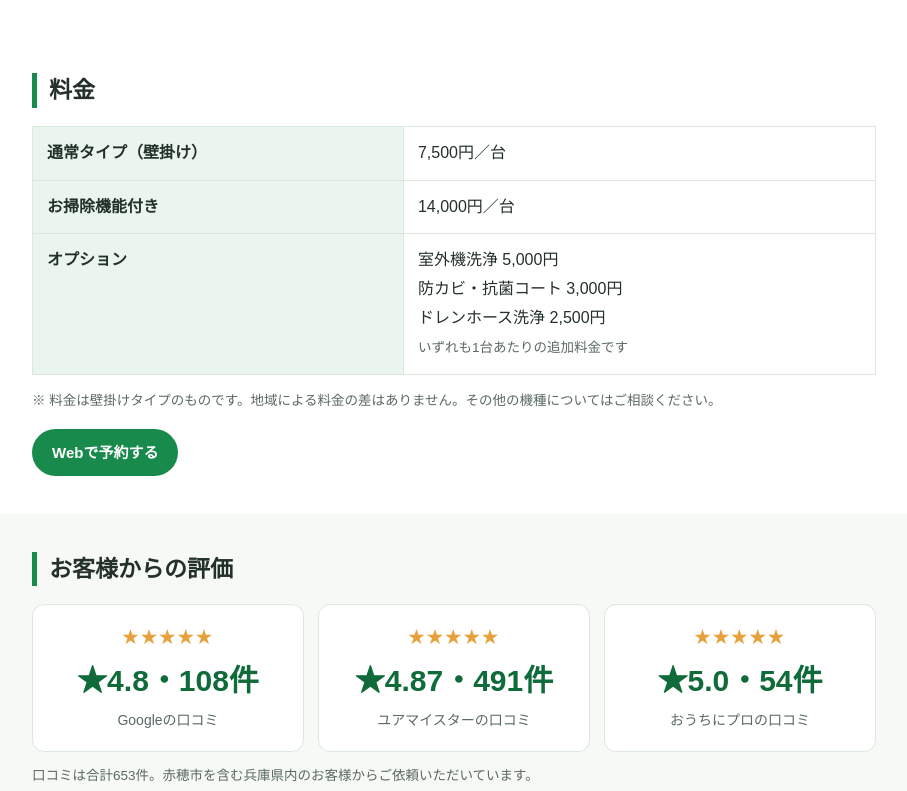
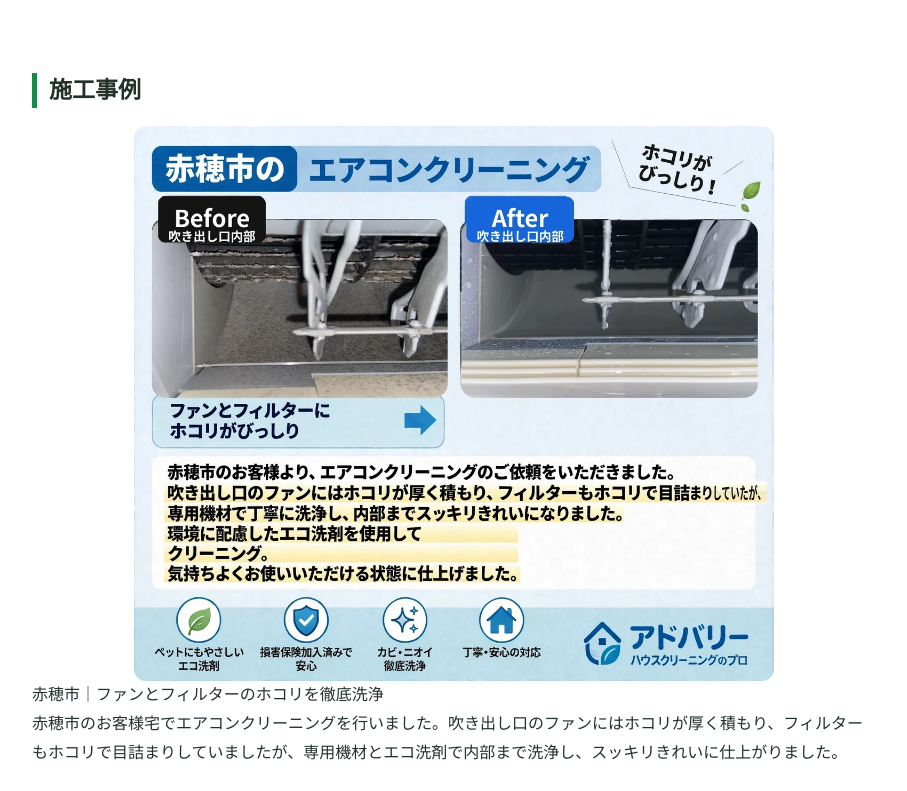
Before and after one commit to adobarry0801-max/adobarry0801-max.github.io, a plain HTML site: page lp/ako/index.html in a window 1280 px wide. Shown: the part 3711-4502 px from the top of the page, without its empty margins (186-1093 px from the left). Drawn offline with Linux system fonts and the light colour scheme.

Commit message:
Add Ako case section to LP

```diff
--- a/lp/ako/index.html
+++ b/lp/ako/index.html
@@ -289,6 +289,17 @@ footer.site{padding:26px 0 10px;font-size:13px;color:var(--sub);text-align:cente
   </div>
 </section>
 
+<section id="case">
+  <div class="wrap">
+    <h2>施工事例</h2>
+    <figure>
+      <img src="../img/case-ako.webp" alt="赤穂市｜ファンとフィルターのホコリを徹底洗浄（実際の施工事例）" width="1200" height="1041" loading="lazy" style="width:100%;max-width:640px;height:auto;display:block;margin:0 auto;border-radius:12px">
+      <figcaption>赤穂市｜ファンとフィルターのホコリを徹底洗浄</figcaption>
+    </figure>
+    <p>赤穂市のお客様宅でエアコンクリーニングを行いました。吹き出し口のファンにはホコリが厚く積もり、フィルターもホコリで目詰まりしていましたが、専用機材とエコ洗剤で内部まで洗浄し、スッキリきれいに仕上がりました。</p>
+  </div>
+</section>
+
 <section id="price">
   <div class="wrap">
     <h2>料金</h2>
```
